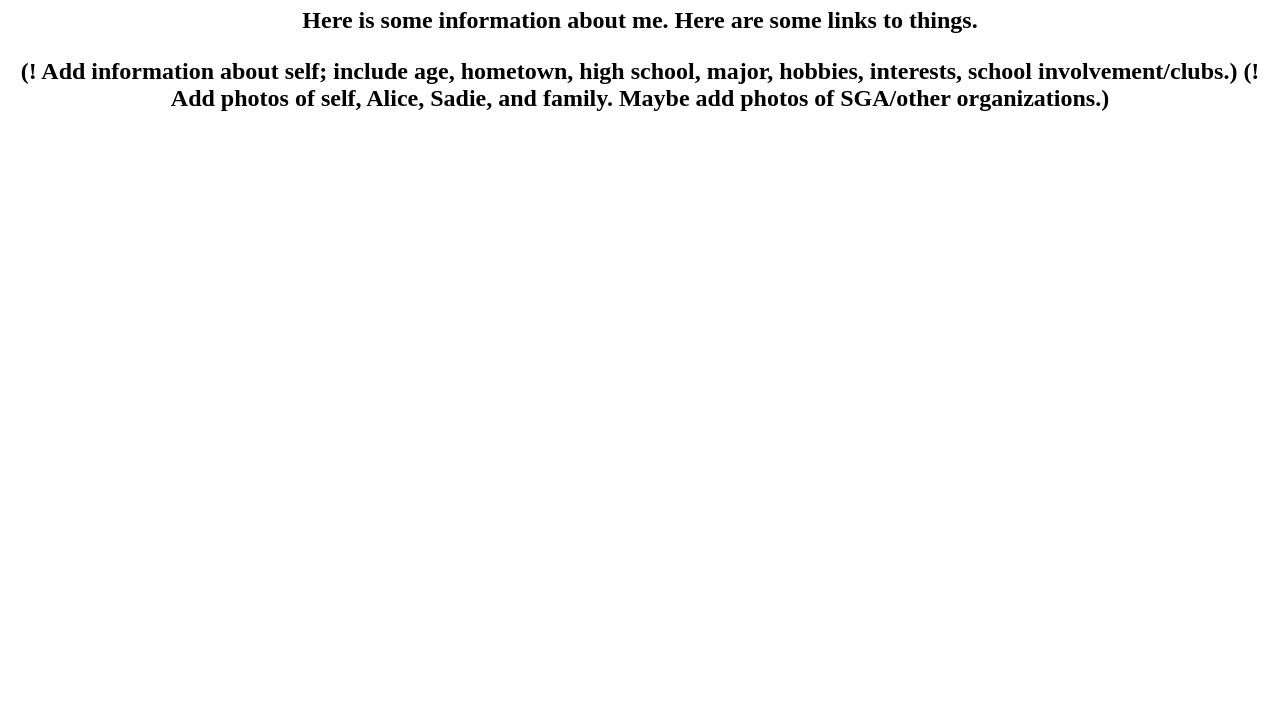
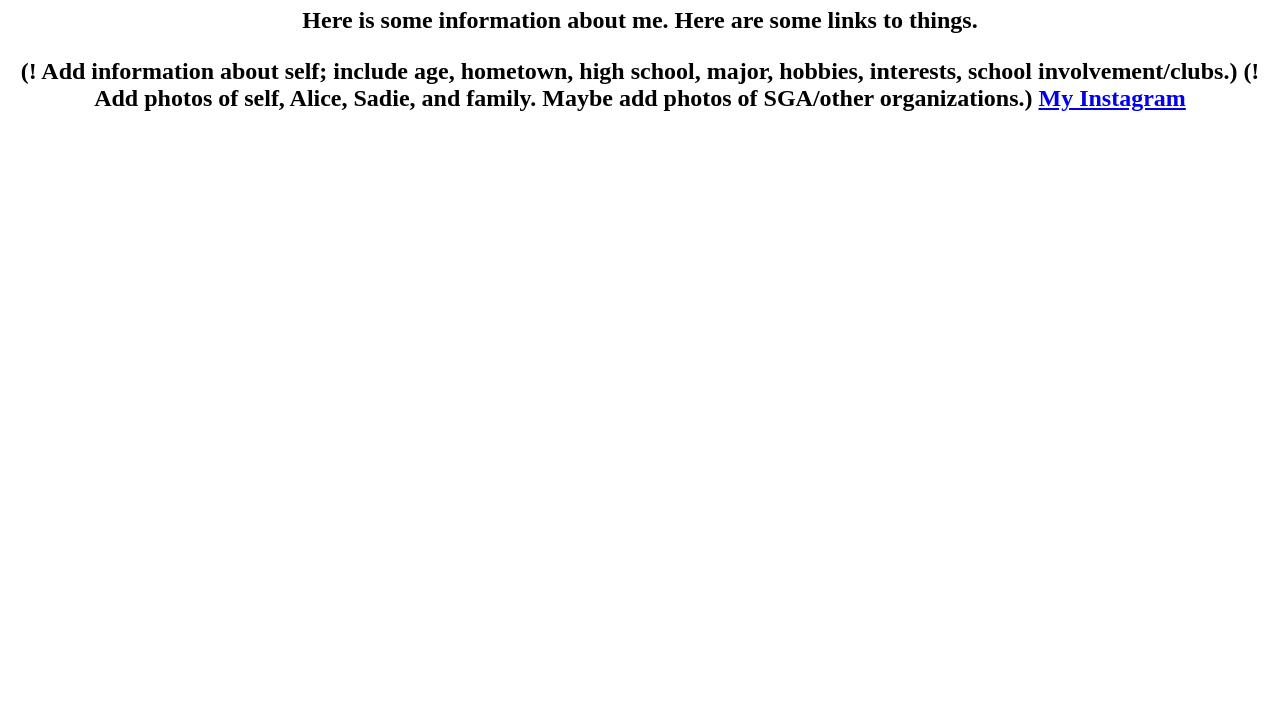
Before and after one commit to baileestrait/baileestrait.github.io, a plain HTML site: page index.html in a window 1280 px wide. Shown: the part 73-800 px from the top of the page. Drawn offline with Linux system fonts and the light colour scheme.

Commit message:
added link

```diff
--- a/index.html
+++ b/index.html
@@ -12,5 +12,6 @@
     <h2>Here is some information about me. Here are some links to things.</p>
         (! Add information about self; include age, hometown, high school, major, hobbies, interests, school involvement/clubs.)
         (! Add photos of self, Alice, Sadie, and family. Maybe add photos of SGA/other organizations.)
+        <a href="https://instagram.com/cowboybailee"> My Instagram</a>
 </body>
 </html>
```
